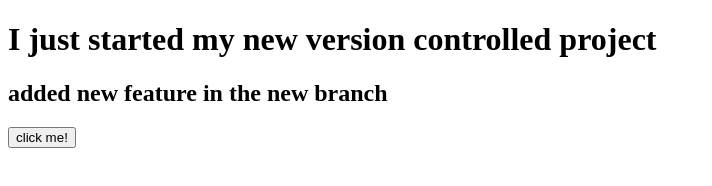
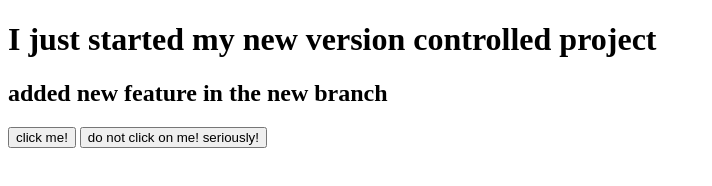
Before and after one commit to lazyninja4ever/secondTest, a plain HTML site: page index.html in a window 1280 px wide. Shown: the whole page, without its empty margins (0-712 px from the left). Drawn offline with Linux system fonts and the light colour scheme.

Commit message:
dont click button

```diff
--- a/index.html
+++ b/index.html
@@ -8,5 +8,6 @@
 	<h1> I just started my new version controlled project</h1>
 	<h2>added new feature in the new branch</h2>
 	<button>click me!</button>
+	<button>do not click on me! seriously!</button>
 </body>
 </html>
```
